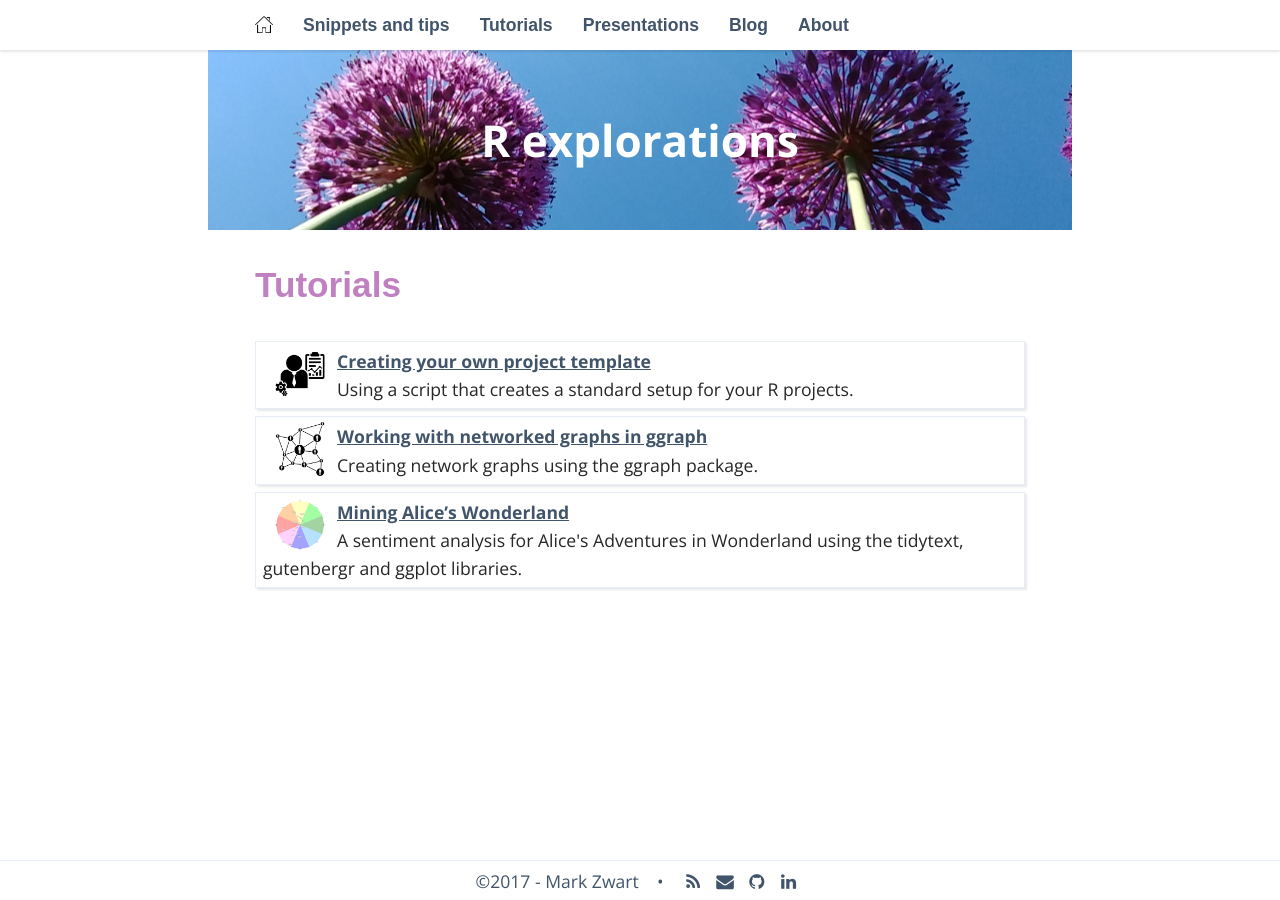
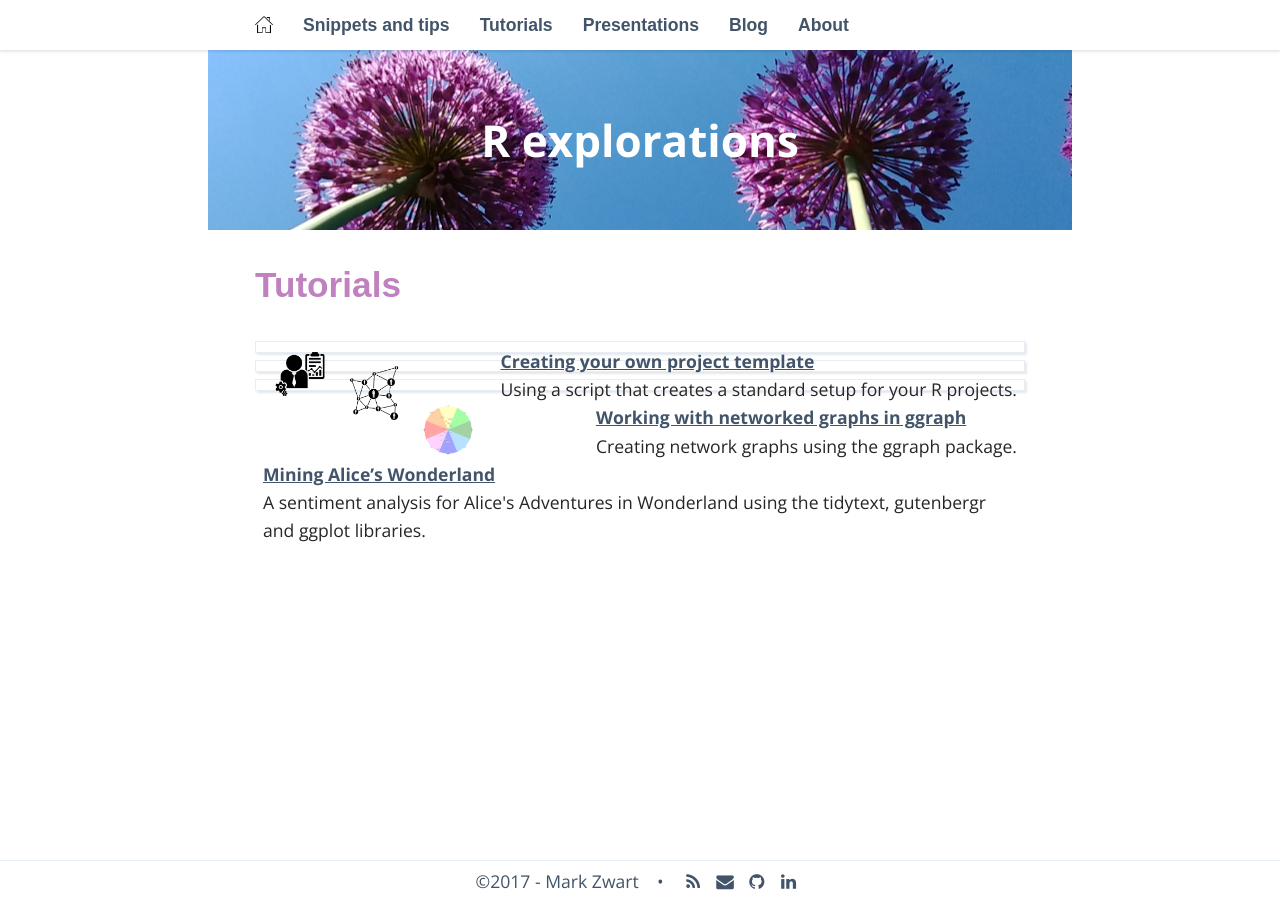
Before and after one commit to mark-me/mark-me.github.io, a Jekyll site: the page built from _pages/02-tutorials.md, in a window 1280 px wide. Built offline with Jekyll 4.4.1, drawn with Linux system fonts in a browser that asks for light colours; nearby versions of some CDN libraries; some web fonts are replaced; comment, search, counter and statistics services are not loaded.

Commit message:
Update 02-tutorials.md

```diff
--- a/_pages/02-tutorials.md
+++ b/_pages/02-tutorials.md
@@ -7,10 +7,10 @@
 
 {% for page in site.data.tutorial-index %}
   <div class="boxed_page">
-    <div>
+    <div id="left">
       <img src="{{ page.image }}" alt="Image text" style="margin: 0px 10px" width="54" height="54" align="left"/>
     </div>
-    <div>
+    <div id="right">
       <a href="{{ page.url }}">{{ page.title }}</a><br>
       {{ page.description }}
       <br>
```
